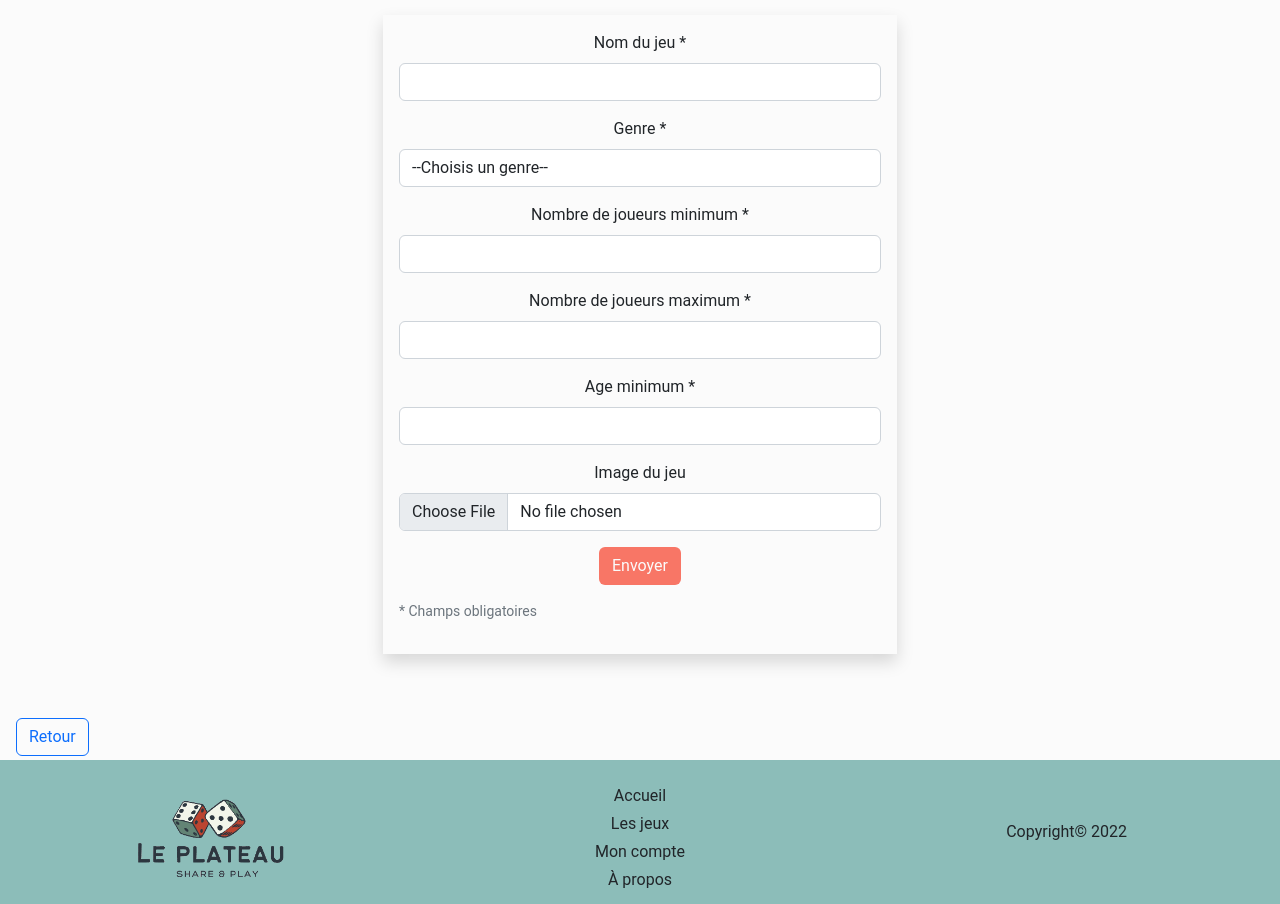
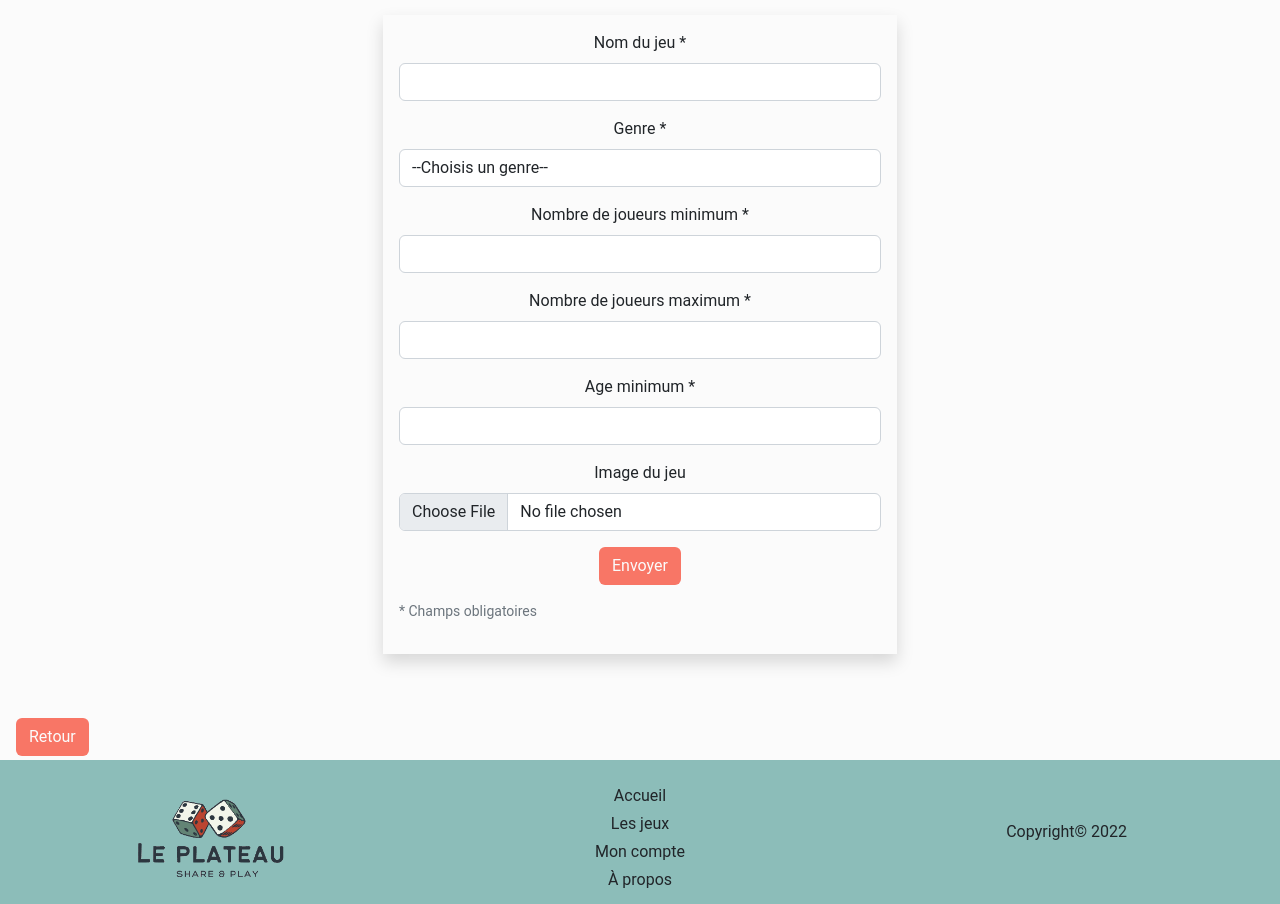
Before and after one commit to WildCodeSchool/2022_09_PHP_Lyon_Le_plateau, a PHP site: template src/View/Game/addPublic.html.twig in a window 1280 px wide. Shown: the part 258-1162 px from the top of the page. Run offline with PHP 8.4, Linux system fonts and the light colour scheme; the template is opened without the code that fills it, so the values that code supplies are empty; some libraries are stand-ins or nearby versions.

Commit message:
some changes on the forms

```diff
--- a/src/View/Game/_formAdmin.html.twig
+++ b/src/View/Game/_formAdmin.html.twig
@@ -3,7 +3,7 @@
 		<div class="row">
 			<div class="col-sm-10 col-md-8 col-lg-6 mb-5 mx-auto d-table">
 				<div class="d-table-cell align-middle">
-					<form class="form m-3 bg-lightgrey p-3 shadow" method="post" enctype="multipart/form-data" action="#anchor">
+					<form class="form m-3 bg-lightgrey p-3 shadow" method="post" enctype="multipart/form-data" {% if errors is not null %} action="#anchor" {% endif %}>
 
 						<input type="hidden" value="{{ game.id }}" name="id">
 						<div class="mb-3">
--- a/src/View/Game/_formPublic.html.twig
+++ b/src/View/Game/_formPublic.html.twig
@@ -1,10 +1,10 @@
 {% block content %}
 
-	<div class="container text-center">
+	<div class="container">
 		<div class="row">
 			<div class="col-sm-10 col-md-8 col-lg-6 mb-5 mx-auto d-table">
 				<div class="d-table-cell align-middle">
-					<form class="form m-3 bg-lightgrey p-3 shadow" method="post" enctype="multipart/form-data" action="#anchor">
+					<form class="form m-3 bg-lightgrey p-3 shadow" method="post" enctype="multipart/form-data" {% if errors is not null %} action="#anchor" {% endif %}>
 
 						<input type="hidden" value="{{ game.id }}" name="gameId">
 						<input type="hidden" value="{{user_session.id}}" name="idGameOwner">
--- a/src/View/Game/_formPublicAccount.html.twig
+++ b/src/View/Game/_formPublicAccount.html.twig
@@ -1,6 +1,6 @@
 {% block content %}
 
-	<div class="container text-center">
+	<div class="container">
 		<div class="row">
 			<div class="mb-4 mx-auto d-table">
 				<div class="d-table-cell align-middle">
--- a/src/View/Game/addPublic.html.twig
+++ b/src/View/Game/addPublic.html.twig
@@ -5,6 +5,6 @@
 	<h3 class="text-center">Renseigner les informations du jeu</h3>
 	{% include 'Game/_formPublic.html.twig' %}
 	<div>
-	 <a class="btn btn-outline-primary ms-3 mb-1" href="/users/show">Retour</a>
+		<a class="btn tomatoButton ms-3 mb-1" href="/myaccount#myGames">Retour</a>
 	</div>
 {% endblock %}
--- a/src/View/Game/editPublic.html.twig
+++ b/src/View/Game/editPublic.html.twig
@@ -5,6 +5,6 @@
 	<h3 class="text-center">{{ game.name }}</h3>
 	{% include 'Game/_formPublic.html.twig' %}
 	<div>
-		<a class="btn btn-outline-primary ms-3 mb-1" href="/users/show">Retour</a>
+		<a class="btn tomatoButton ms-3 mb-1" href="/users/show">Retour</a>
 	</div>
 {% endblock %}
--- a/src/View/User/_form.html.twig
+++ b/src/View/User/_form.html.twig
@@ -4,7 +4,7 @@
 		<div class="row">
 			<div class="col-sm-10 col-md-8 col-lg-6 mb-5 mx-auto d-table">
 				<div class="d-table-cell align-middle">
-					<form class="form m-3 bg-lightgrey p-3 shadow" method="post" action="#anchor">
+					<form class="form m-3 bg-lightgrey p-3 shadow" method="post" {% if errors is not null %} action="#anchor" {% endif %}>
 
 						<input type="hidden" value="{{ user.id }}" name="id">
 
--- a/src/View/User/editAdmin.html.twig
+++ b/src/View/User/editAdmin.html.twig
@@ -6,6 +6,6 @@
 		{{ user.lastname }}</h3>
 	{% include 'User/_formEditUser.html.twig' %}
 	<div>
-		<a class="btn btn-outline-primary ms-3 mb-1" href="/users/show">Retour</a>
+		<a class="btn tomato-btn ms-3 mb-1" href="/users/show">Retour</a>
 	</div>
 {% endblock %}
```
